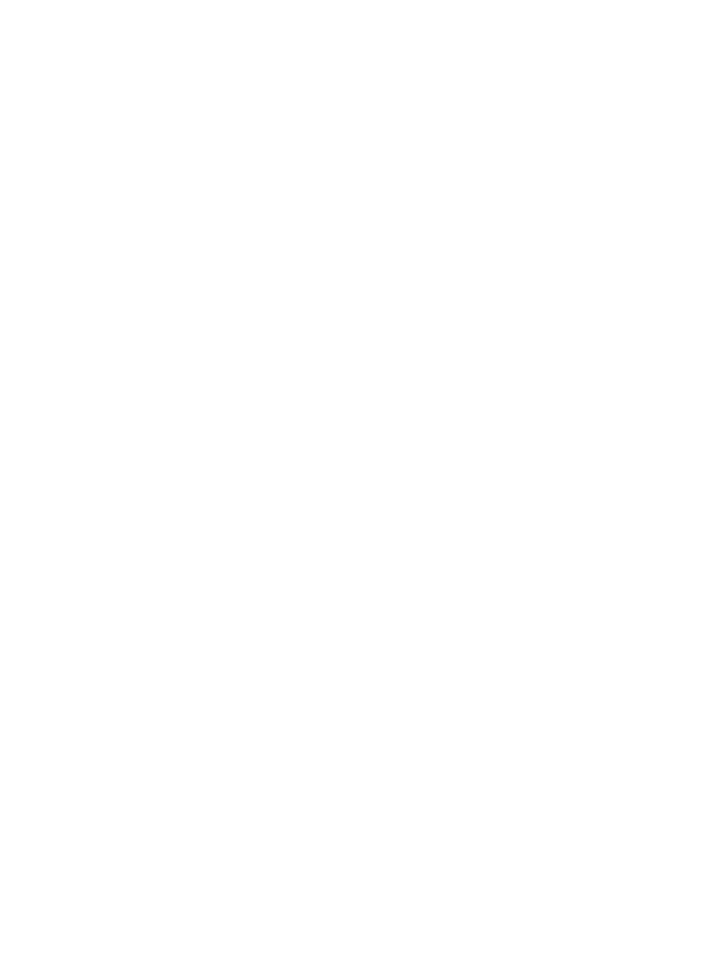
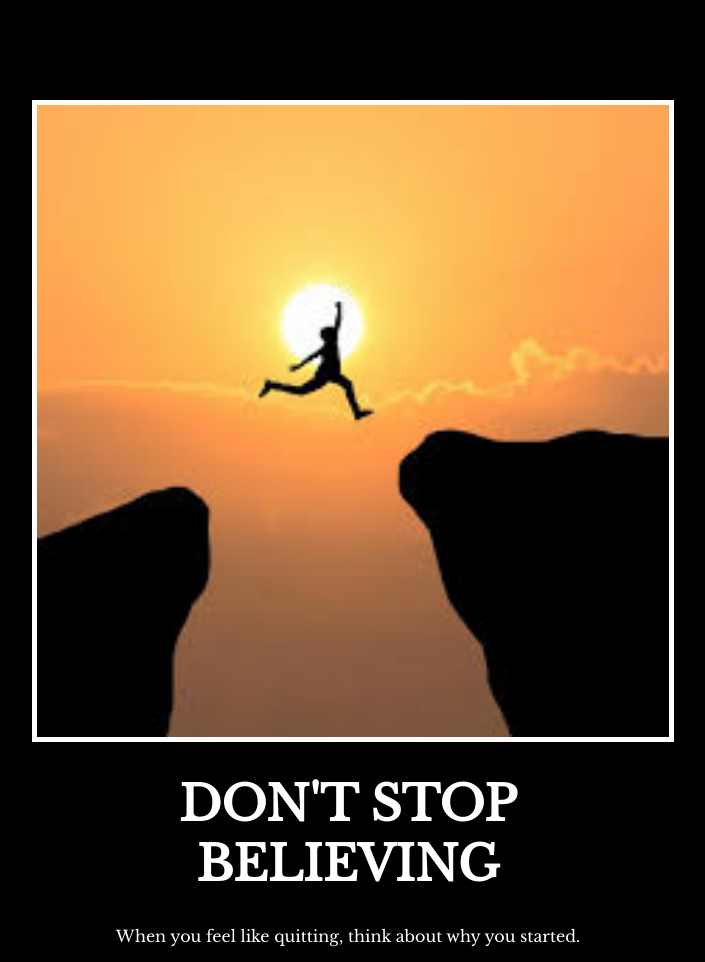
Before and after one commit to Laminf2ray/Motivational-website, a plain HTML site: page index.html in a window 1280 px wide. Shown: the whole page, without its empty margins (292-997 px from the left). Before the commit the page ends 800 px from the top, so only its background shows below. Drawn offline with nearby package versions, Linux system fonts and the light colour scheme.

Commit message:
4th commit

```diff
--- a/index.html
+++ b/index.html
@@ -14,3 +14,20 @@ But it must have the following features:
 6. Read about the text-transform property on MDN docs to make the h1 uppercase with CSS.
   https://developer.mozilla.org/en-US/docs/Web/CSS/text-transform
 -->
+<html lang="en">
+  <head>
+    <meta charset="UTF-8" />
+    <title>Motivational Meme</title>
+    <link rel="stylesheet" href="style.css" />
+    <link rel="preconnect" href="https://fonts.googleapis.com">
+<link rel="preconnect" href="https://fonts.gstatic.com" crossorigin>
+<link href="https://fonts.googleapis.com/css2?family=Libre+Baskerville&display=swap" rel="stylesheet">
+    </head>
+    <body>
+      <div class="poster">
+        <img class="Motivational Quote" src="Potential.jpg" />
+        <h1>Don't Stop Believing</h1>
+        <p>When you feel like quitting, think about why you started.</p>
+    </div>
+    </body>
+</html>
--- a/style.css
+++ b/style.css
@@ -0,0 +1,19 @@
+body {
+    background-color: black;
+}
+h1 {
+    text-transform: uppercase;
+    font-size: 3rem;
+}
+.poster {
+    width: 50%;
+    margin-left: 25%;
+    margin-top: 100px;
+    color: white;
+    font-family: "Libre Baskerville", serif;
+    text-align: center;
+}
+img {
+    border: 5px solid white;
+    width: 100%;
+}
```
